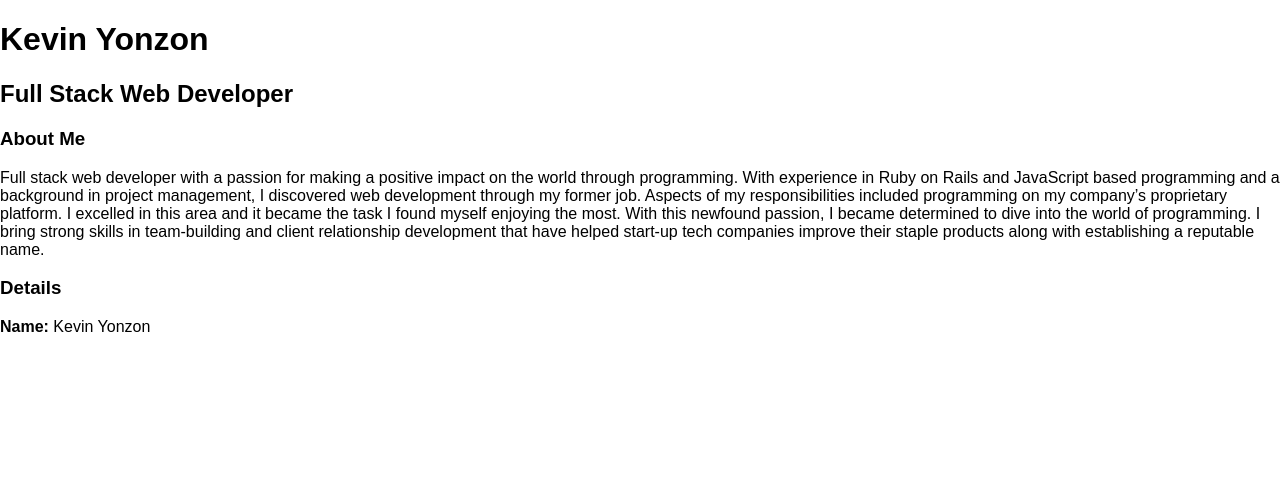
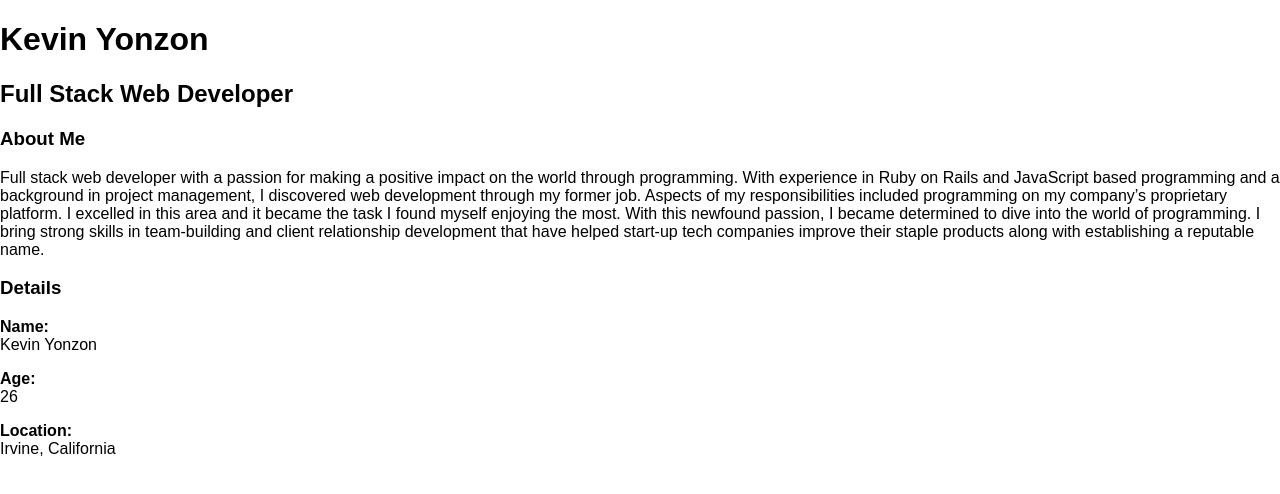
Before and after one commit to reynin14/my_personal_website, a React (Create React App) app: page / in a window 1280 px wide. Shown: the top 494 px of the page. Built offline with nearby package versions, Linux system fonts and the light colour scheme.

Commit message:
bio details completed

```diff
--- a/src/App.js
+++ b/src/App.js
@@ -8,6 +8,7 @@ class App extends Component {
     return (
       <div>
         <BioContainer />
+
       </div>
     );
   }
--- a/src/components/bio/Details.js
+++ b/src/components/bio/Details.js
@@ -5,7 +5,9 @@ class Details extends React.Component{
     return(
       <div>
         <h3>Details</h3>
-        <p><b>Name:</b> Kevin Yonzon</p>
+        <p><b>Name:</b><br></br>Kevin Yonzon</p>
+        <p><b>Age:</b><br></br>26</p>
+        <p><b>Location:</b><br></br>Irvine, California</p>
       </div>
     )
   }
```
Also changed, not shown: src/components/experience/ExperienceContainer.js (added, +13 -0 lines).
